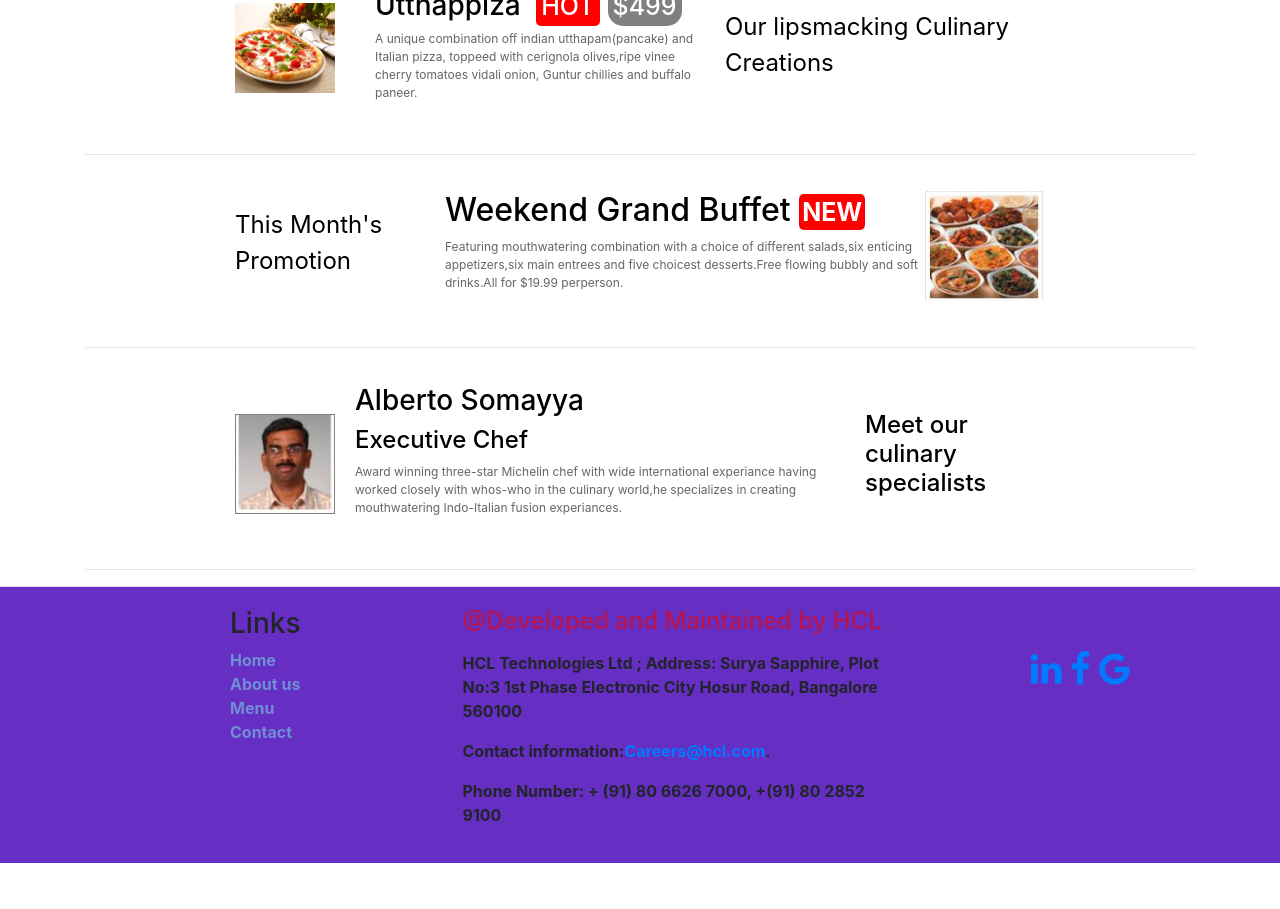
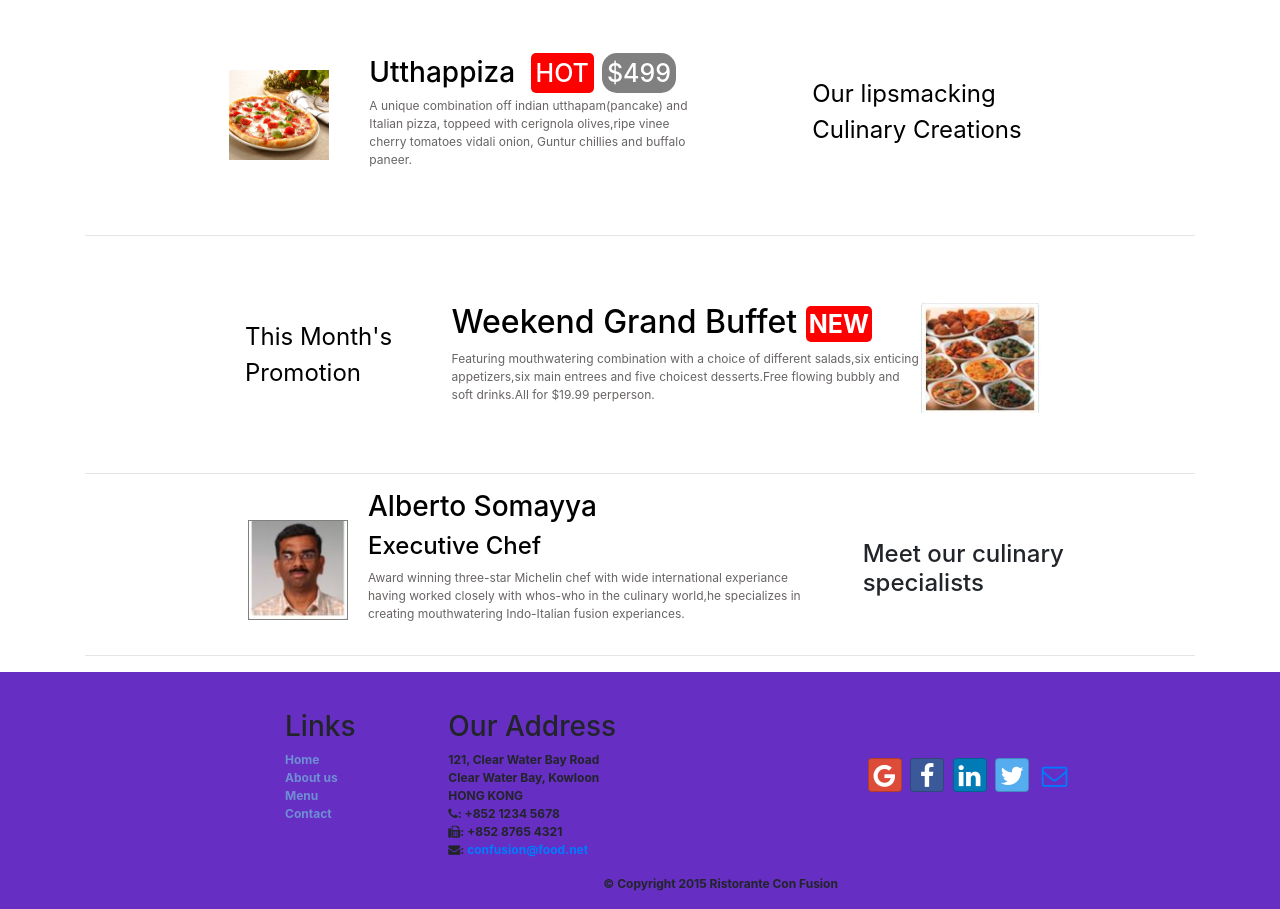
Before and after one commit to Pradeep0126/task0722, a website: page index.html in a window 1280 px wide. Shown: the part 555-1464 px from the top of the page. Before the commit the page ends 1418 px from the top, so only its background shows below. Drawn offline with nearby package versions, Linux system fonts and the light colour scheme.

Commit message:
footer aligined

```diff
--- a/Style.css
+++ b/Style.css
@@ -45,20 +45,28 @@ font-size:12px;
 .para_smack{
 color:black;
 font-size:1.5rem;
+padding-left: 92px;
 
+}
+.middle{
+    margin-top: 50px;
+    padding-left: 144px;
+    padding-right: 35px;
+    padding-top: 17px;
+    width: 92%;
+    margin-bottom: 50px;
+
+}
+.row{
+    padding-left: 160px;
 }
 .container{
 padding-top: 20px;
+
 }
-.row{
-padding-right: 150px;
-padding-left: 150px;
-padding-top: 20px;
-padding-bottom: 20px;
-}
-.Head{
-background-color:rgb(137, 95, 236);
-margin-top: 70px;
+.head{
+background-color:rgb(78, 6, 194)!important;
+margin-top: 30px;
 }
 
 .para_promotion{
@@ -158,10 +166,15 @@ padding: 5px;
 }
 #mycarousel{
     background-color: rgb(171, 171, 236);
-    margin-top: 30px;
-    margin-bottom: 10px;
-    width: 100%;
-    align-items: center;
+    width: 85%;
+}
+.top{
+    margin-top: 50px;
+    padding-left: 144px;
+    padding-right: 35px;
+    padding-top: 17px;
+    width: 92%;
+    margin-bottom: 50px;
 }
 
 .car_logo{
@@ -190,9 +203,13 @@ border: solid #1d1c1c 2px;
 }
 .footer{
 font-weight: bold;
-font-size: 16px;
+font-size: 12px;
 padding-left:80px;
+padding-top: 18px;
 background-color: rgb(102, 46, 194);
+}
+.logo-start{
+    margin-top:8px;
 }
 .item-devlop{
 color: rgba(236, 3, 3, 0.603);
@@ -224,3 +241,23 @@ margin-left: 20px;
     font-size: 36px;
     color: black;
 }
+.navbar{
+    height: 50px;
+    display: block;
+}
+#navbarSupportedContent{
+    margin-top: -30px;
+    padding: 131px;
+}
+.edge{
+    padding-left: 163px;
+    padding-right: 100px;
+}
+.head_visit{
+    padding-top: 50px;
+    padding-left: 30px;
+}
+.item-copyright{
+    width: 200%;
+    padding-left: 140px;
+}
--- a/index.html
+++ b/index.html
@@ -1,7 +1,7 @@
 <!DOCTYPE html>
 <html>
 <head>
-<title>Resturent</title>
+<title>Light Shote</title>
 <link rel="preconnect" href="https://fonts.googleapis.com">
 <link rel="preconnect" href="https://fonts.gstatic.com" crossorigin>
 <link href="https://fonts.googleapis.com/css2?family=Lato:ital,wght@0,100;0,300;0,400;0,700;1,100;1,300;1,400;1,700&display=swap" rel="stylesheet">
@@ -14,14 +14,12 @@
 
 <nav class="navbar navbar-expand-lg navbar-dark bg-primary fixed-top">
     <div class="container">
-    <a class="navbar-brand">
-        <img src="./logo1.png" width="30px" height="30px">
-    </a>
     <button class="navbar-toggler" type="button" data-toggle="collapse" data-target="#navbarSupportedContent" aria-controls="navbarSupportedContent" aria-expanded="false" aria-label="Toggle navigation">
         <span class="navbar-toggler-icon"></span>
     </button>
     <div class="collapse navbar-collapse" id="navbarSupportedContent">
         <ul class="navbar-nav mr-auto">
+            <li class="logo-start"><img src="./logo1.png" width="30px" height="30px"></li>
         <li class="nav-item active">
             <a class="nav-link" href="#"><i class="fa fa-home" aria-hidden="true">&nbsp;Home</i></a>
         </li>
@@ -58,8 +56,9 @@
 </nav>
 
 </div>
+<header class="jumbotron head">
 <div class="container">
-    <div class="row Head align-items-center">
+    <div class="row align-items-center">
         <div class="col-lg-5">
             <h3 class="head_sec">Ristorante Con Fusion</h3>
             <p1 class="para_sec">
@@ -74,10 +73,12 @@
                 <button type="button" class="btn btn-warning btn-lg tip" data-toggle="modal" data-target="#reservtable">
                     Reserve Table</button>
                 <span class="book_table">Click To Book Table</span>
-            </div>
-
+                </div>
     </div>
-    <div class="row ">
+    </div>
+</header>
+<div class="container">
+    <div class="row">
         <div id="mycarousel" class="carousel slide" data-ride="carousel">
             <ol class="carousel-indicators">
                 <li data-target="#mycarousel" data-slide-to="0" class="active"></li>
@@ -96,7 +97,7 @@
                 </div>
                 <div class="carousel-item">
                     <img class="car_logo" src="./bft.JPG" alt="Second slide" >
-                    <h3 class="head_car">Weekend Grand Buffet <span class="New"><b>NEW</b></span></h3>
+                    <h3 class="head_car">Weekend Grand Buffet <span class="badge btn-danger"><b>NEW</b></span></h3>
                     <p class="para_car">
                     Featuring mouthwatering  combination with a choice of different salads,six enticing
                     appetizers,six main entrees and five choicest desserts.Free flowing bubbly and soft
@@ -124,7 +125,7 @@
                 </a>
         </div>
     </div>
-    <div class="row mid align-items-center" >
+    <div class="row top align-items-center" >
         <div class="col-lg-2">
             <img class="logo" src="./pizza.jpg" >
         </div>
@@ -144,7 +145,7 @@
         </div>
     </div>
     <hr>
-    <div class="row center align-items-center">
+    <div class="row middle align-items-center">
         <div class="col-lg-3">
             <p class="para_promotion">
             This Month's Promotion
@@ -161,8 +162,8 @@
         </div>
     </div>
     <hr>
-    <div class="row bottom align-items-center">
-        <div class="col-lg-9">
+    <div class="row edge">
+        <div class="col-lg-8">
             <img class=" d-flex align-self-center ownr" src="./ownr.JPG" >
             <h3 class="head_week">Alberto Somayya</h3>
             <h4 class="head_week"> Executive Chef </h4>
@@ -172,8 +173,8 @@
                 fusion experiances.
             </p>
         </div>
-        <div class="col-lg-3">
-            <h4 class="head_week"> Meet our culinary specialists </h4>
+        <div class="col-lg-4">
+            <h4 class="head_visit"> Meet our culinary specialists </h4>
         </div>
     </div>
     <hr>
@@ -236,32 +237,44 @@
         </div>
     </div>
 </div>
-<footer class="d-flex footer flex-wrap  align-items-center  border-top">
+
+<footer class="footer">
+    <div class="container">
     <div class="row footer-bottom">
-        <div class="col-lg-3">
+        <div class="col-lg-2">
             <h3>Links</h3>
             <a class="footer-link" href="#">Home</a>
             <a class="footer-link" href="#">About us</a>
             <a class="footer-link" href="#">Menu</a>
             <a class="footer-link" href="#">Contact</a>
             </div>
-        <div class="col-lg-6">
-        <h4 class="item-devlop">@Developed and Maintained by HCL</h4>
-        <p>
-        <address> HCL Technologies Ltd ; Address: Surya Sapphire, Plot No:3 1st Phase Electronic City Hosur Road,
-            Bangalore 560100</address>
-        </p>
-            <p>Contact information:<a href="Careers@hcl.com">Careers@hcl.com</a>.</p>
-        <p>Phone Number: + (91) 80 6626 7000, +(91) 80 2852 9100</p>
+        <div class="col-lg-4">
+        <h3>Our Address</h3>
+        <address>
+            121, Clear Water Bay Road<br>
+            Clear Water Bay, Kowloon<br>
+            HONG KONG<br>
+            <i class="fa fa-phone"></i>: +852 1234 5678<br>
+            <i class="fa fa-fax"></i>: +852 8765 4321<br>
+            <i class="fa fa-envelope"></i>:
+            <a href="mailto:confusion@food.net">confusion@food.net</a>
+          </address>
+          <div class="col-lg-12">
+            <p class="item-copyright">© Copyright 2015 Ristorante Con Fusion</p>
+          </div>
         </div>
-        <div class="col-lg-3">
+        <div class="col-lg-4">
         <div class="social-links">
-            <a href="https://linkedin.com" target="_blank" alt="linkedin"><i class="fa fa-linkedin"></i></a>
-                <a href="https://facebook.com" target="_blank" alt="facebook"><i class="fa fa-facebook"></i></a>
-                <a href="www.google.com" target="_blank" alt="google"><i class="fa fa-google"></i></a>
+            <a class="btn btn-social-icon btn-google" href="http://google.com/" target="_blank"><i class="fa fa-google"></i></a>
+            <a class="btn btn-social-icon btn-facebook" href="https://www.facebook.com/" target="_blank"><i class="fa fa-facebook"></i></a>
+            <a class="btn btn-social-icon btn-linkedin" href="https://linkedin.com" target="_blank"><i class="fa fa-linkedin"></i></a>
+             <a class="btn btn-social-icon btn-twitter" href="https://twitter.com" target="_blank"><i class="fa fa-twitter"></i></a>
+            <a class="btn btn-social-icon btn-email" href="mailto:confusion@food.net" target="_blank"><i class="fa fa-envelope-o"></i></a>
         </div>
         </div>
     </div>
+</div>
+
     </footer>
 
 <script src="./node_modules/jquery/dist/jquery.slim.min.js"></script>
```
